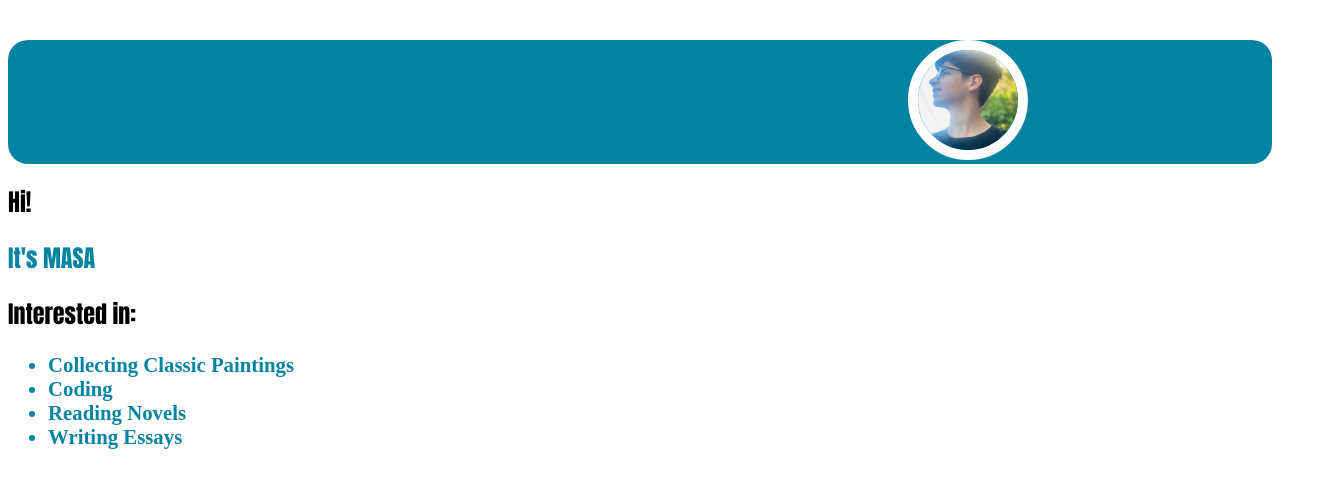
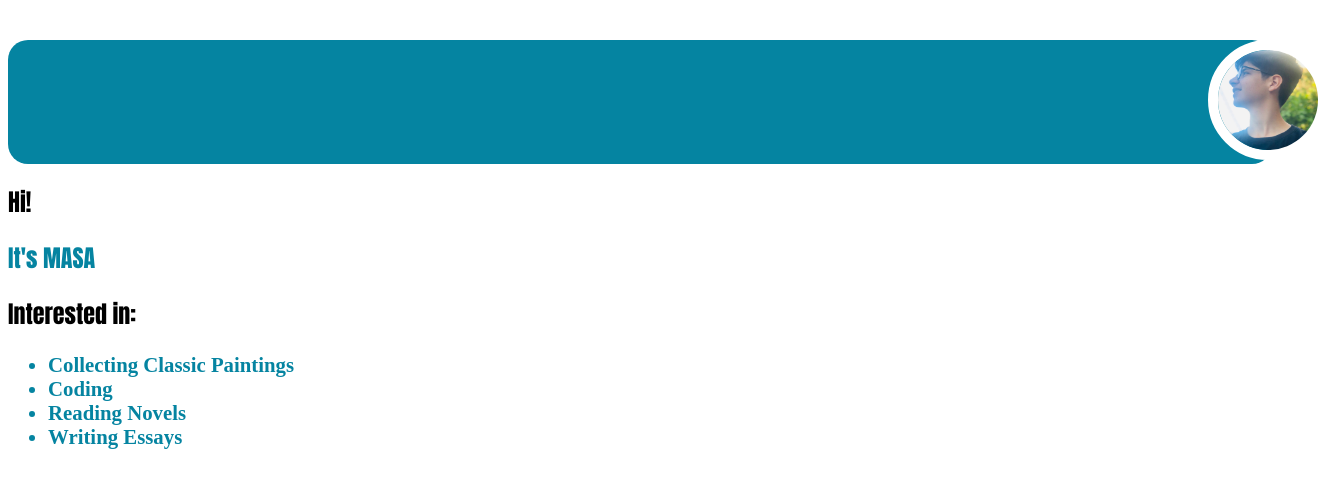
Before and after one commit to MasaDude/MyWeb, a plain HTML site: page index.html in a window 1280 px wide. Shown: the whole page, 1328 px wide, since content can reach past the window. Drawn offline with Linux system fonts and the light colour scheme.

Commit message:
Update style.css

```diff
--- a/style.css
+++ b/style.css
@@ -20,7 +20,7 @@ img{
     border-radius: 20px;
 }
 img{
-    margin-left: 900px;
+    margin-left: 1200px;
     border-radius: 50%;
     border: 10px solid white ;
 }
```
